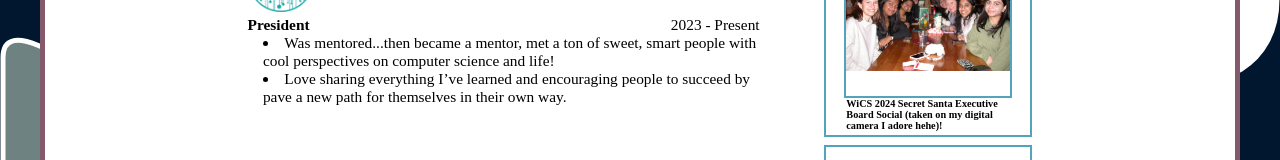
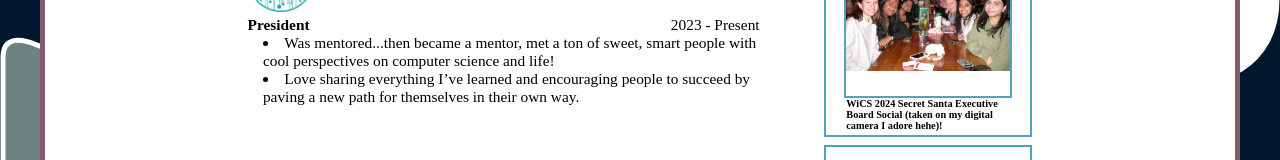
Before and after one commit to jgvero32/jelena-wiki, a React (Create React App) app: page /interests in a window 1280 px wide. Shown: the part 280-440 px from the top of the page. Built offline with nearby package versions, Linux system fonts and the light colour scheme; grey boxes are pictures that could not be loaded; a web font is replaced by a local one.

Commit message:
Fix typo

```diff
--- a/src/pages/Interests/Interests.js
+++ b/src/pages/Interests/Interests.js
@@ -20,7 +20,7 @@ export const Interests = () => {
             </div>
             <div className="halant-regular scooch-right">
               <li>Was mentored...then became a mentor, met a ton of sweet, smart people with cool perspectives on computer science and life!</li>
-              <li>Love sharing everything I’ve learned and encouraging people to succeed by pave a new path for themselves in their own way.</li>
+              <li>Love sharing everything I’ve learned and encouraging people to succeed by paving a new path for themselves in their own way.</li>
             </div>
             </div>
 
```
